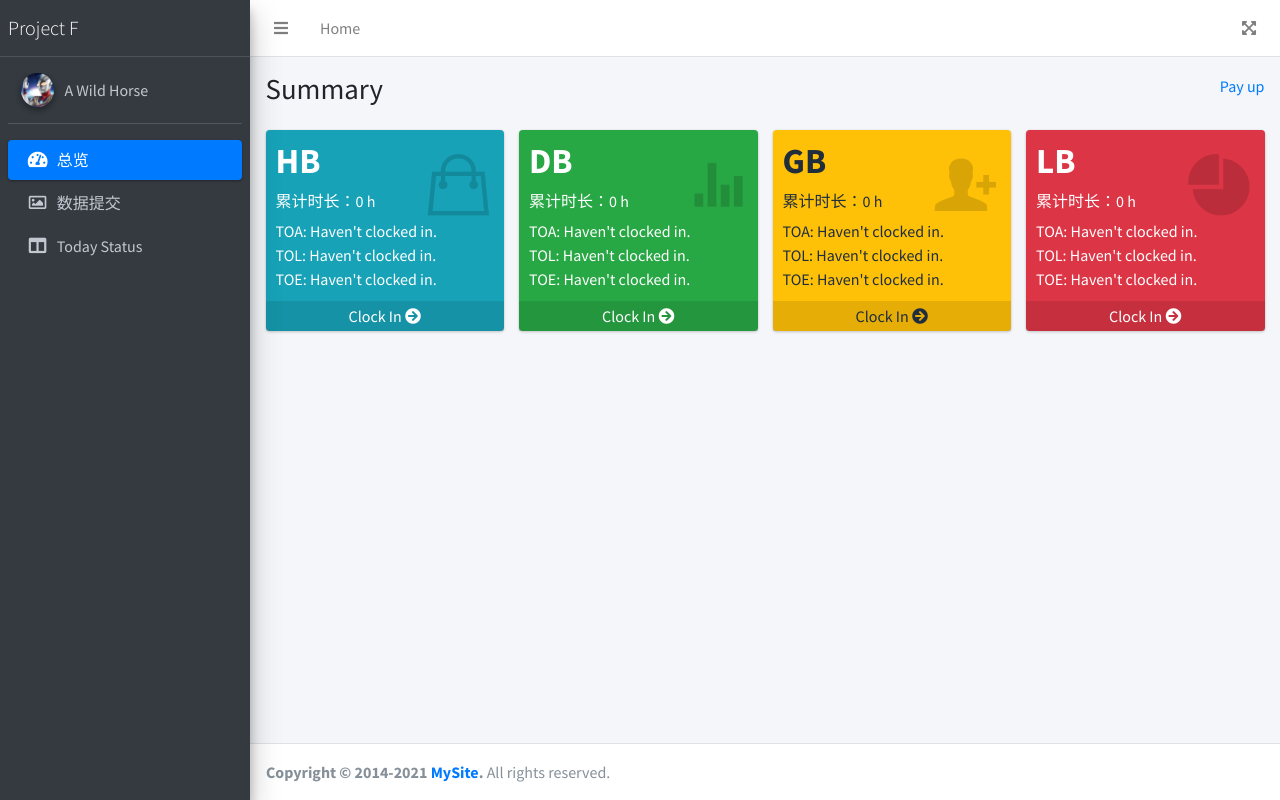
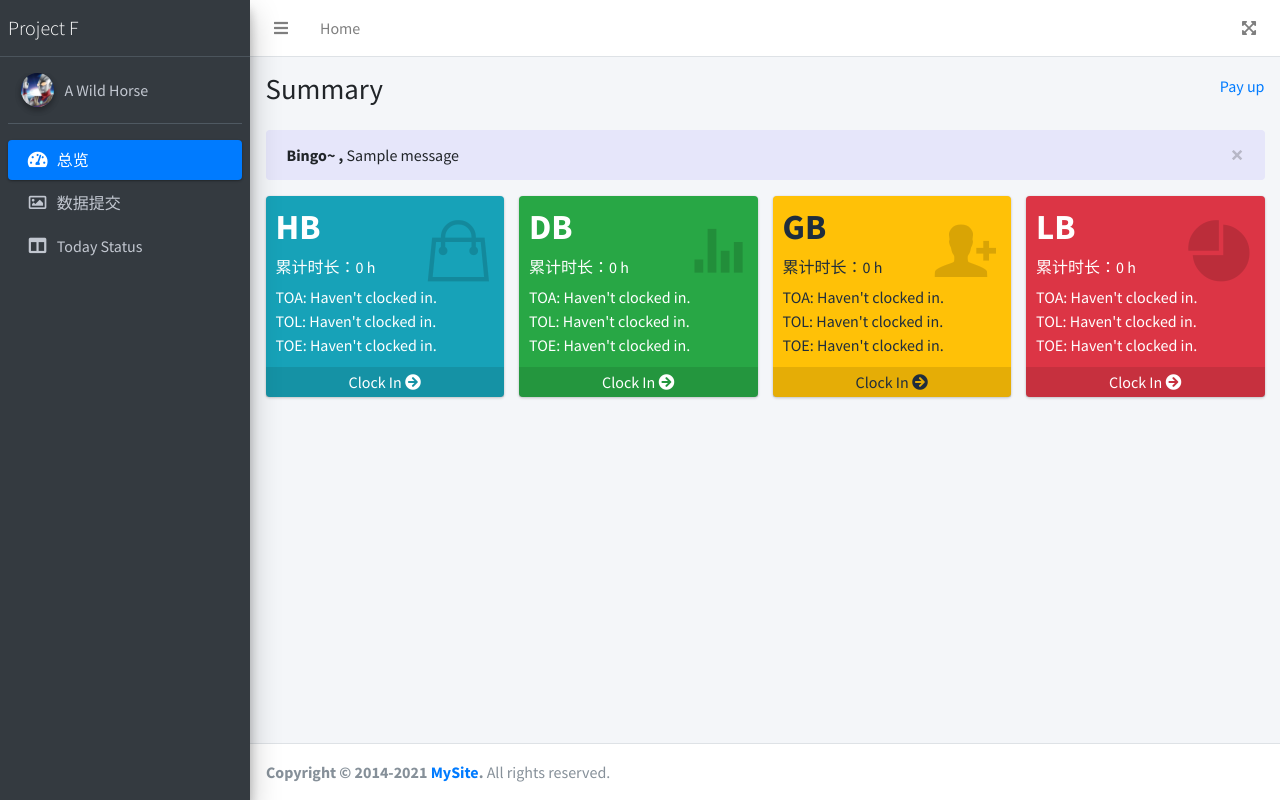
Before and after one commit to PPointCharles/ClockInSystem, a Flask app: page / in a window 1280 px wide. Run offline with Flask 2, Linux system fonts and the light colour scheme; data comes from the database, SQL or seed files in the repository; tables that the repository leaves empty hold one stand-in row (values such as "Sample post"); one stand-in notice (Sample message) is shown; some libraries are stand-ins or nearby versions.

Commit message:
impore user experience

```diff
--- a/app.py
+++ b/app.py
@@ -1,4 +1,4 @@
-from flask import Flask, render_template, request, abort
+from flask import Flask, render_template, request, abort, flash, url_for, redirect
 import config
 from database import db
 import Controller as ctl
@@ -28,10 +28,11 @@ def submit(userid):
         if request.referrer is None:
             abort(403)
         clock_time = datetime.datetime.now()
-        # clock_time = datetime.datetime.fromisoformat('2021-04-14 19:40:31')
+        # clock_time = datetime.datetime.fromisoformat('2021-04-22 08:40:31')
         res = ctl.clockIn(int(userid), clock_time)
         if res:
-            return render_template("succ.html")
+            flash("you have clock in successfully!")
+            return redirect(url_for('index'))
         else:
             abort(400)
     else:
@@ -57,7 +58,8 @@ def handle():
         clock_time = datetime.datetime(year, month, day, hour, minute, 0)
         res = ctl.clockIn(int(userid), clock_time)
         if res:
-            return render_template("succ.html")
+            flash("you have pay up successfully!")
+            return redirect(url_for('index'))
         else:
             abort(400)
 
@@ -93,4 +95,5 @@ def Forbidden(error):
 
 
 if __name__ == '__main__':
+    app.secret_key = "How_Do_You_Do!!!"
     app.run()
--- a/development.py
+++ b/development.py
@@ -1,3 +1,4 @@
 from app import app
 
+app.secret_key = "How_Do_You_Do!!!"
 app.run(debug=True)
--- a/templates/base.html
+++ b/templates/base.html
@@ -133,6 +133,15 @@
       <!-- Main content -->
     <section class="content">
         <div class="container-fluid">
+            {% with messages = get_flashed_messages() %}
+                {% for message in messages %}
+                    <div class="alert alert-dismissible" role="alert" style="background-color: 	#E6E6FA">
+                        <button type="button" class="close" data-dismiss="alert" aria-label="Close"><span aria-hidden="true">&times;</span></button>
+                        <strong>Bingo~ ,</strong> {{ message }}
+                    </div>
+                {% endfor %}
+            {% endwith %}
+
             {% block body %}
 
             {% endblock %}
```
